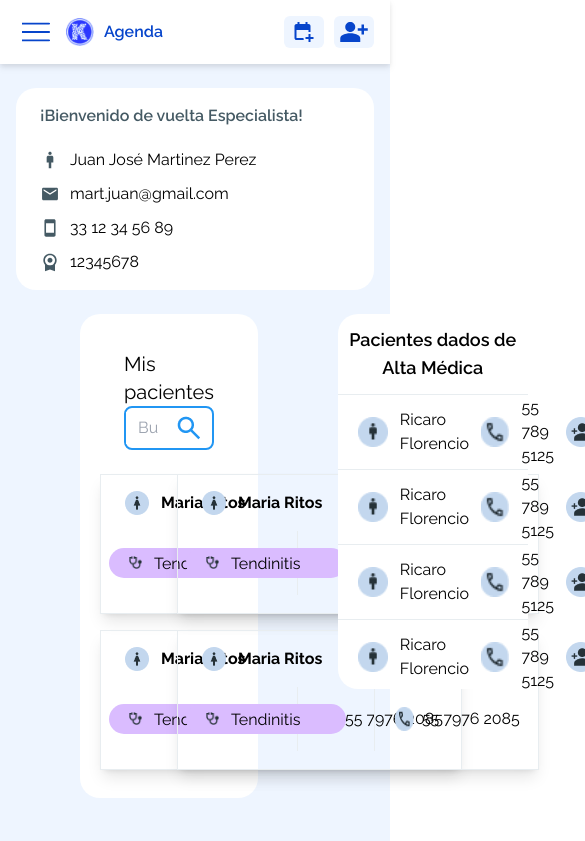
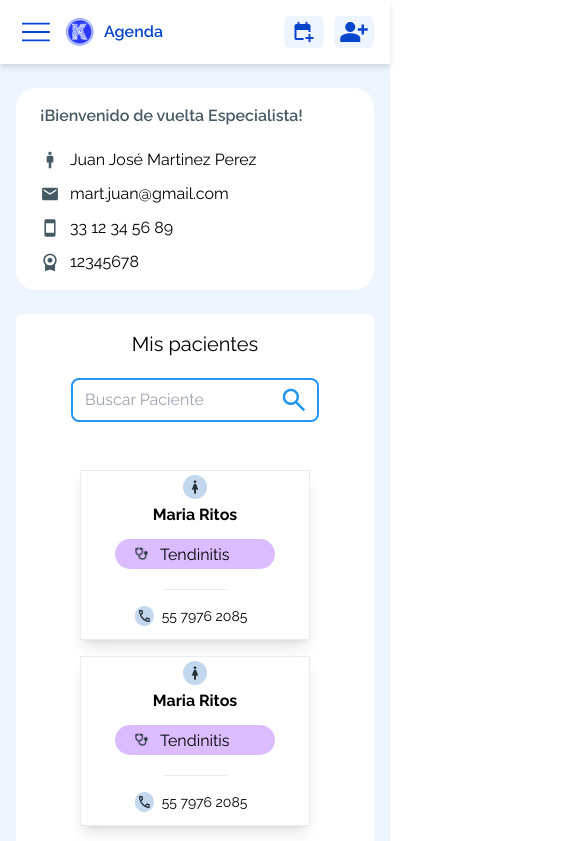
Before and after one commit to KodeClinic/front_KodeClinic, a Next.js app: page /Patient_List in a window 390 px wide. Shown: the top 841 px of the page, 585 px wide, since content can reach past the window. Built offline with nearby package versions, Linux system fonts and the light colour scheme.

Commit message:
Responsive list_patient

```diff
--- a/components/PatientCard.jsx
+++ b/components/PatientCard.jsx
@@ -1,20 +1,20 @@
 
 export default function PatientCard({ children, title}) {
     return(
-        <div className="shadow-outline shadow-lg w-[362px] h-[140px] border border-white_grey">
-            <div className="flex flex-row gap-3 px-6 py-4">
-                <img src="assets/icons/women-icon.png" alt="Women" />
-                <p className="font-bold">Maria Ritos</p>
+        <div className="shadow-outline shadow-lg w-[230px] h-[170px] border border-white_grey items-center ">
+            <div className="flex flex-col gap-1 px-6 py-1 items-center">
+                <img src="assets/icons/women-icon.png" alt="Women" className="w-[24px] h-[24px] " />
+                <p className="font-bold mb-2">Maria Ritos</p>
             </div>
-            <div className="flex flex-row items-center">
-                <div className="bg-pink rounded-[25px] flex flex-row object-center w-[160px] h-[30px] px-3 mx-2">
+            <div className="flex flex-col items-center ">
+                <div className="bg-pink rounded-[25px] flex flex-row object-center w-[160px] h-[30px] px-3 mx-2 mb-3">
                     <img src="assets/icons/stethoscope.png" alt="stethoscope" className="w-[13px] h-[13px] mx-2 my-2" />
                     <p className="mx-1 text-center my-1">Tendinitis</p>
                 </div>
-                <div class="border-l h-[64px] border-white_grey mx-5"></div>
+                <div class=" w-[64px] h-[1px] bg-white_grey my-2 mb-4 "></div>
                 <div className="flex flex-row">
                     <img src="assets/icons/phone.png" alt="Phone" />
-                    <p className="mx-2">55 7976 2085</p>
+                    <p className="mx-2 text-sm">55 7976 2085</p>
                 </div>
             </div>
         </div>
--- a/pages/Patient_List.jsx
+++ b/pages/Patient_List.jsx
@@ -27,31 +27,42 @@ export default function PatientList() {
       >
       </section>
 
-      <section className="flex flex-row">
-        <div className="px-5  flex ml-20 flex-col bg-white w-[820px] rounded-[20px] py-5"> {/* Lista de pacientes */}
-        <div className="min-[980px]:flex min-[980px]:flex-row justify-between items-center gap-5 px-6 py-4 bg-white min-[980px]:px-7 ">
+      <section className="flex flex-col items-center justify-start gap-6 px-4 sm:px-14 min-[980px]:px-20 lg:max-w-[1440px] lg:m-auto">
+      <div className="w-full max-w-[820px] flex flex-col gap-6 bg-white rounded-md items-center"> {/* Lista de pacientes */}
+          <div className="flex items-center justify-between gap-5 px-6 py-4 rounded-lg flex-col">
             <p className="text-xl">Mis pacientes</p>
-            <div className="flex items-center border-2 border-primary_main py-1 rounded-lg">
+            <div className="flex items-center border-2 border-primary_main py-1 rounded-lg w-full">
               <input type="text" placeholder="Buscar Paciente" className="max-w-[90%] w-full py-1 focus:outline-none pl-3  mr-2" />
               <img src="assets/icons/browser.png" alt="Buscador" className="px-2" />
             </div>
           </div>
-        <div className="grid grid-cols-2 gap-4 py-2">
+
+          <div className="grid grid-cols-1 sm:grid-cols-2 gap-4 py-2">
             <PatientCard />
             <PatientCard />
             <PatientCard />
             <PatientCard />
-
           </div>
         </div>
 
-    <div className="bg-white w-[412px] h-[375px] mx-20 rounded-[20px]"> {/* Pacientes dados de alta */}
+        <section
+        className={clsx(
+          "flex flex-col gap-6 sm:flex-row",
+          "pt-6 px-4 sm:px-14 min-[980px]:px-20 lg:max-w-[1440px] lg:m-auto"
+        )}
+      >
+      </section>
+
+        <div className="w-full max-w-[412px] bg-white mx-auto rounded-lg"> {/* Pacientes dados de alta */}
           <p className="text-center my-3 text-lg font-semibold">Pacientes dados de Alta Médica</p>
+          <div className="flex flex-col gap-4">
             <PatientsDischarged />
             <PatientsDischarged />
             <PatientsDischarged />
             <PatientsDischarged />
           </div>
+        </div>
+
 
       </section>
 
```
Lines whose indentation alone changed are shown as unchanged.
